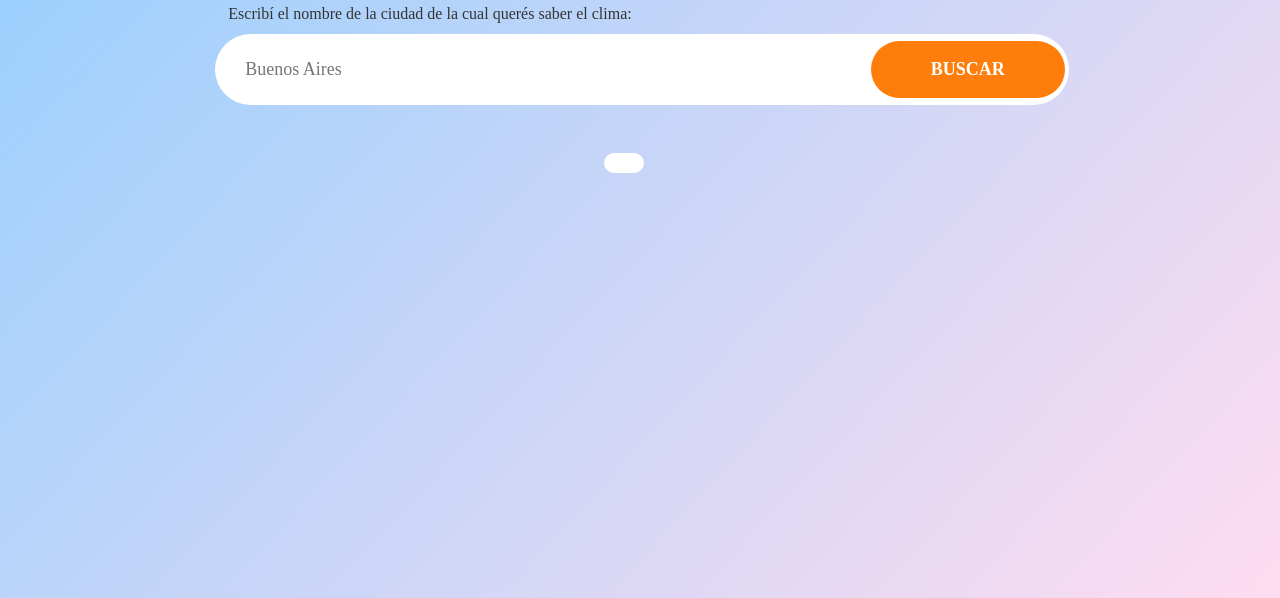
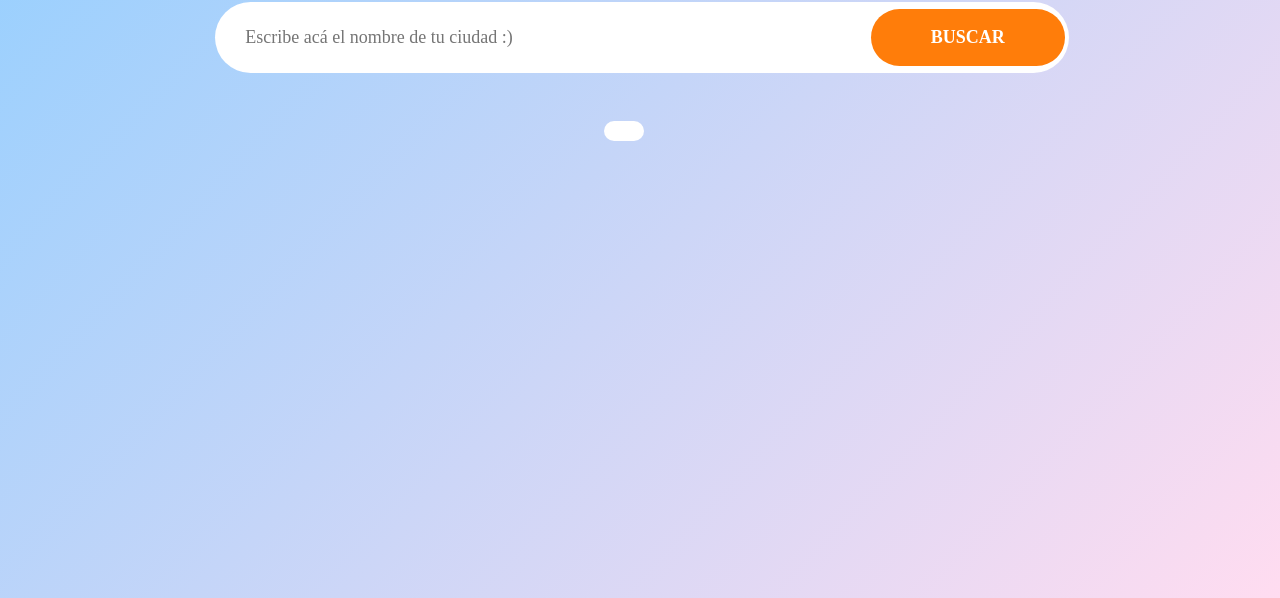
Before and after one commit to ali5to/app-del-clima-tp1-pwa, a plain HTML site: page index.html in a window 1280 px wide. Shown: the part 202-800 px from the top of the page. Drawn offline with nearby package versions, Linux system fonts and the light colour scheme; a web font is replaced by a local one.

Commit message:
Change placeholder

```diff
--- a/index.html
+++ b/index.html
@@ -16,8 +16,8 @@
                 <section class="container-fluid mt-5">
                     <div class="box-input row justify-content-center align-items-center">
                         <h1 class="col-12 col-md-8 fw-700">Enterate del Clima Actual</h1>
-                        <label class="col-12 col-md-8" for="ciudad">Escribí el nombre de la ciudad de la cual querés saber el clima:</label>
-                        <input class="col-12 col-md-8 inputValue" type="text" name="ciudad" placeholder="Buenos Aires">
+
+                        <input class="col-12 col-md-8 inputValue" type="text" name="ciudad" placeholder="Escribe acá el nombre de tu ciudad :)">
                         <input type="submit" value="BUSCAR" class="button">
                     </div>
                 </section>
```
